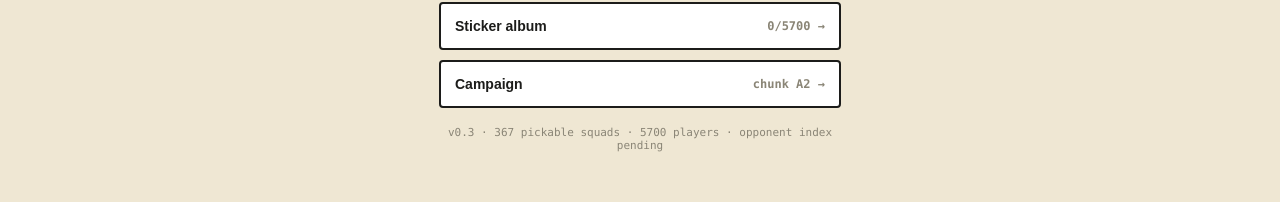
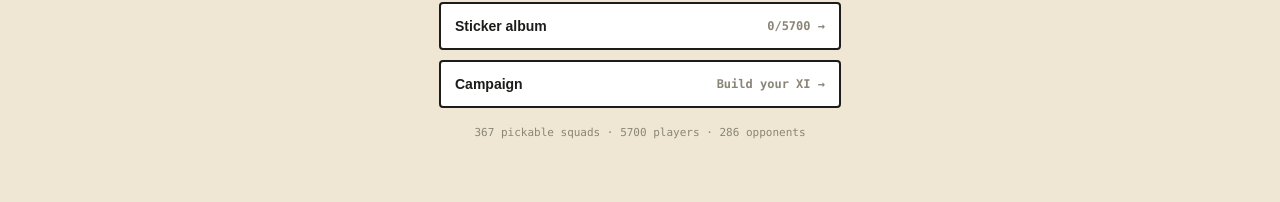
Before and after one commit to dfina/RollXI, a React (Vite) app: page / in a window 1280 px wide. Shown: the part 349-551 px from the top of the page. Built offline with nearby package versions, Linux system fonts and the light colour scheme.

Commit message:
Add files via upload
Stale labels

```diff
--- a/package.json
+++ b/package.json
@@ -1,7 +1,6 @@
 {
   "name": "roll-xi",
   "private": true,
-  "version": "0.3.0",
   "type": "module",
   "scripts": {
     "dev": "vite",
--- a/public/sw.js
+++ b/public/sw.js
@@ -1,4 +1,4 @@
-const CACHE = "rollxi-v0.6";
+const CACHE = "rollxi-cache";
 const CORE = ["./", "./index.html", "./manifest.webmanifest", "./icon-192.png", "./icon-512.png"];
 
 self.addEventListener("install", (e) => {
--- a/src/App.jsx
+++ b/src/App.jsx
@@ -57,11 +57,11 @@ export default function App() {
         <button className="ghost" style={{ width: "100%", padding: "14px", fontSize: 14, marginTop: 10, display: "flex", justifyContent: "space-between", alignItems: "center" }}
           onClick={() => setView("campaign")}>
           <span>Campaign</span>
-          <span className="tele dim" style={{ fontSize: 12 }}>chunk A2 →</span>
+          <span className="tele dim" style={{ fontSize: 12 }}>Build your XI →</span>
         </button>
 
         <p className="dim tele" style={{ fontSize: 11, marginTop: 18, textAlign: "center" }}>
-          v0.3 · {data ? data.squads.length : 0} pickable squads · {data ? data.players.length : 0} players · opponent index pending
+          {data ? data.squads.length : 0} pickable squads · {data ? data.players.length : 0} players · {data ? data.oppRows.length : 0} opponents
         </p>
         {!storageAvailable() && (
           <p className="tele" style={{ fontSize: 11, marginTop: 6, textAlign: "center", color: "var(--flame)" }}>
```
Also changed, not shown: 2 other files (tests, documents, lock files or other folders).
